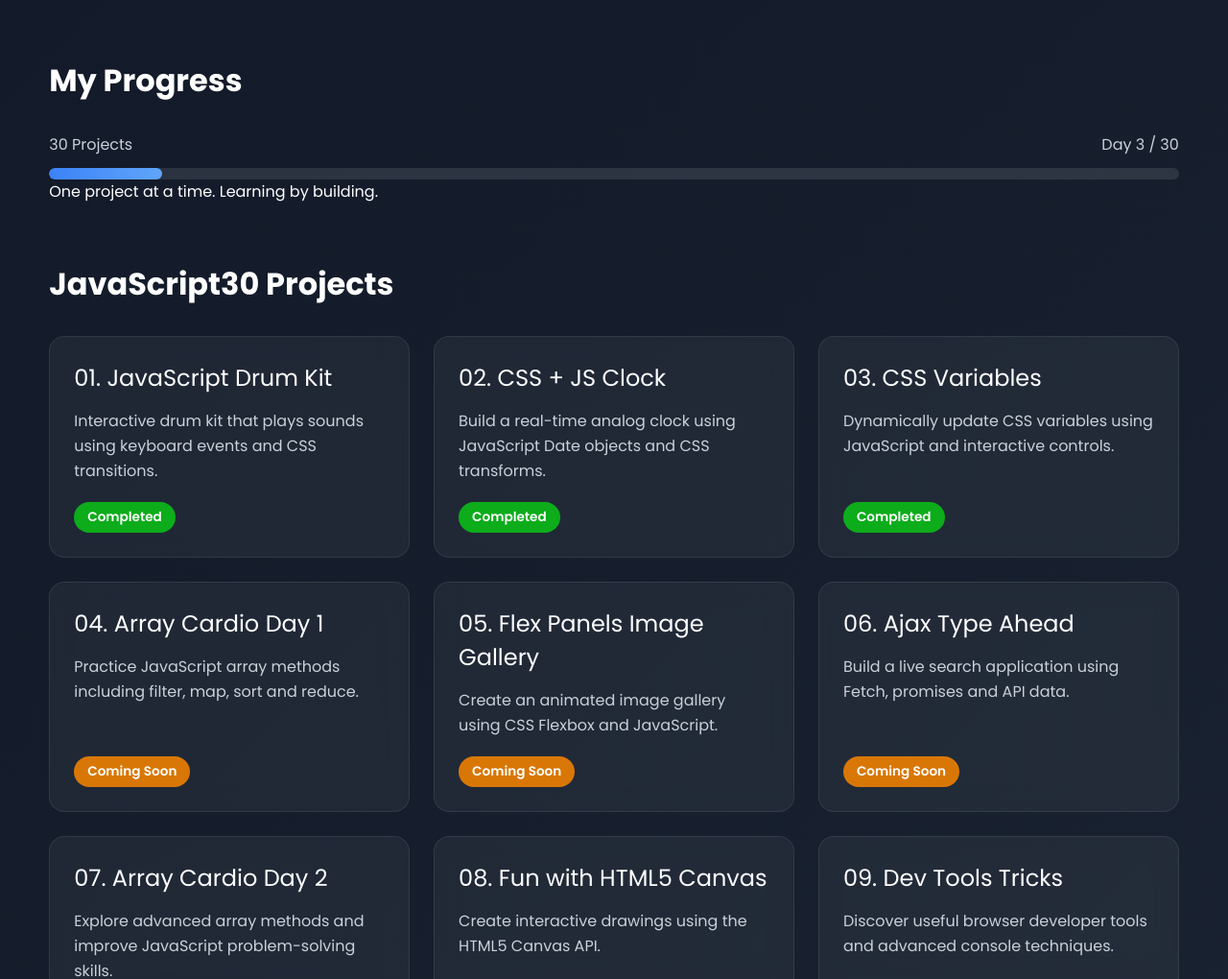
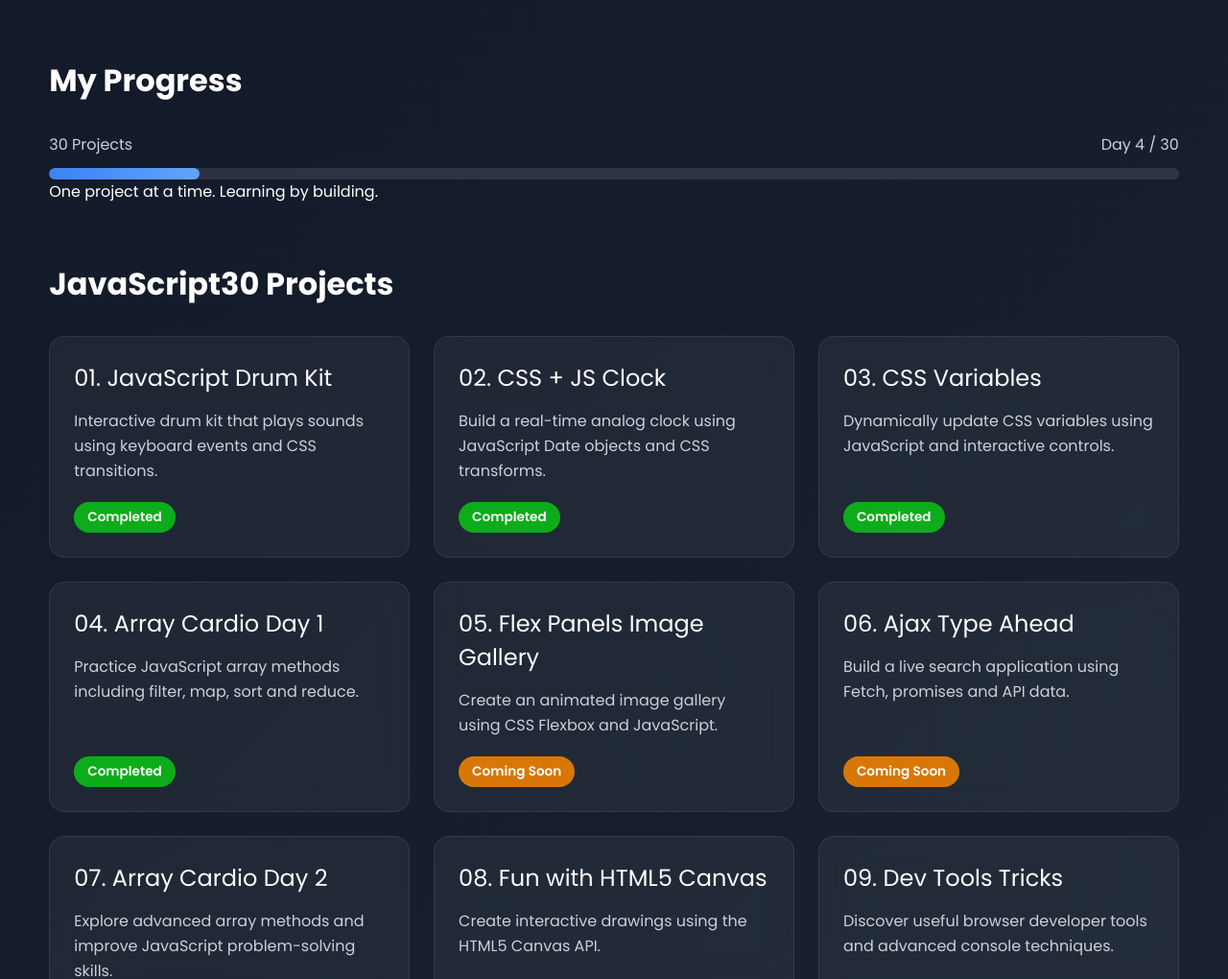
Before and after one commit to Ankith-Achar-27/JavaScript30, a plain HTML site: page index.html in a window 1280 px wide. Shown: the part 700-1720 px from the top of the page at 96% size. Drawn offline with Linux system fonts and the light colour scheme.

Commit message:
updated day 4

```diff
--- a/index.html
+++ b/index.html
@@ -70,7 +70,7 @@
 
         <div class="progress-info">
             <span>30 Projects</span>
-            <span>Day 3 / 30</span>
+            <span>Day 4 / 30</span>
         </div>
 
         <div class="progress-bar">
@@ -128,12 +128,14 @@
 
             <!-- Day 4 -->
             <div class="card">
-                <div class="title">04. Array Cardio Day 1</div>
-                <div class="description">
-                    Practice JavaScript array methods including filter,
-                    map, sort and reduce.
-                </div>
-                <span class="badge coming">Coming Soon</span>
+                <a href="./04%20-%20Array%20Cardio%201/">
+                    <div class="title">04. Array Cardio Day 1</div>
+                    <div class="description">
+                        Practice JavaScript array methods including filter,
+                        map, sort and reduce.
+                    </div>
+                    <span class="badge completed">Completed</span>
+                </a>
             </div>
 
             <!-- Day 5 -->
--- a/style.css
+++ b/style.css
@@ -127,7 +127,7 @@ section h2 {
 }
 
 .progress-fill {
-    width: 10%;
+    width: 13.333333%;
     height: 100%;
     background: linear-gradient(90deg, #3b82f6, #60a5fa);
     border-radius: 20px;
```
Also changed, not shown: 1 other file.
